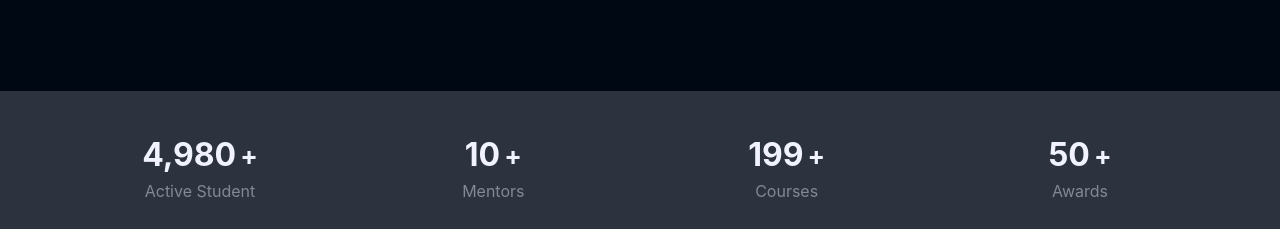
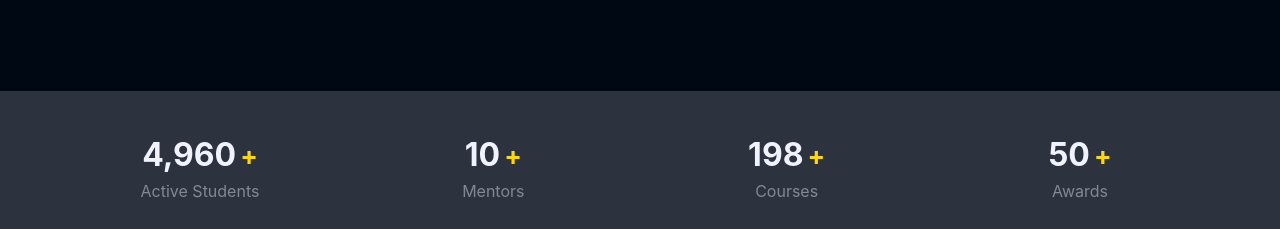
Before and after one commit to TanveerSP/studynotion-backend, a React (Create React App) app: page /about in a window 1280 px wide. Shown: the part 1920-2149 px from the top of the page. Built offline with nearby package versions, Linux system fonts and the light colour scheme; no server answers.

Commit message:
therd commit

```diff
--- a/src/components/core/AboutPage/StatsComp.js
+++ b/src/components/core/AboutPage/StatsComp.js
@@ -2,27 +2,27 @@ import React, { useEffect, useRef } from 'react';
 import CountUp from 'react-countup';
 
 const stats = [
-    { count: "5K", label: "Active Student" },
-    { count: "10+", label: "Mentors" },
-    { count: "200+", label: "Courses" },
-    { count: "50+", label: "Awards" },
+    { count: "5K", label: "Active Students" },
+    { count: "10", label: "Mentors" },
+    { count: "200", label: "Courses" },
+    { count: "50", label: "Awards" },
 ];
 
 const StatsComp = () => {
     const countUpRefs = useRef([]);
 
     useEffect(() => {
-        const handleScroll = () => {
-            if (isComponentInViewport()) {
-                resetCounts();
-            }
-        };
-
         window.addEventListener('scroll', handleScroll);
         return () => {
             window.removeEventListener('scroll', handleScroll);
         };
     }, []);
+
+    const handleScroll = () => {
+        if (isComponentInViewport()) {
+            resetCounts();
+        }
+    };
 
     const isComponentInViewport = () => {
         const element = document.getElementById('stats-section');
@@ -49,12 +49,15 @@ const StatsComp = () => {
                     {stats.map((data, index) => (
                         <div className='flex flex-col py-10 items-center' key={index}>
                             <div className='flex flex-row text-center gap-1 items-center'>
-                                <CountUp start={0} end={parseCount(data.count)} duration={5} delay={3} ref={(countUp) => (countUpRefs.current[index] = countUp)}>
+                                <CountUp start={0} end={parseCount(data.count)} duration={10} ref={(countUp) => (countUpRefs.current[index] = countUp)}>
                                     {({ countUpRef }) => (
                                         <h1 className='font-bold text-[2rem] text-richblack-5' ref={countUpRef} />
                                     )}
                                 </CountUp>
-                                <h1 className='text-center font-bold text-[26px] text-richblack-5'>+</h1>
+                                {data.count.includes('+') && (
+                                    <h1 className='text-center font-bold text-[26px] text-richblack-5'>+</h1>
+                                )}
+                                <h1 className='text-center font-bold text-[26px] text-yellow-50'>+</h1>
                             </div>
                             <h2 className='text-richblack-300 text-[16px] font-inter'>{data.label}</h2>
                         </div>
```
